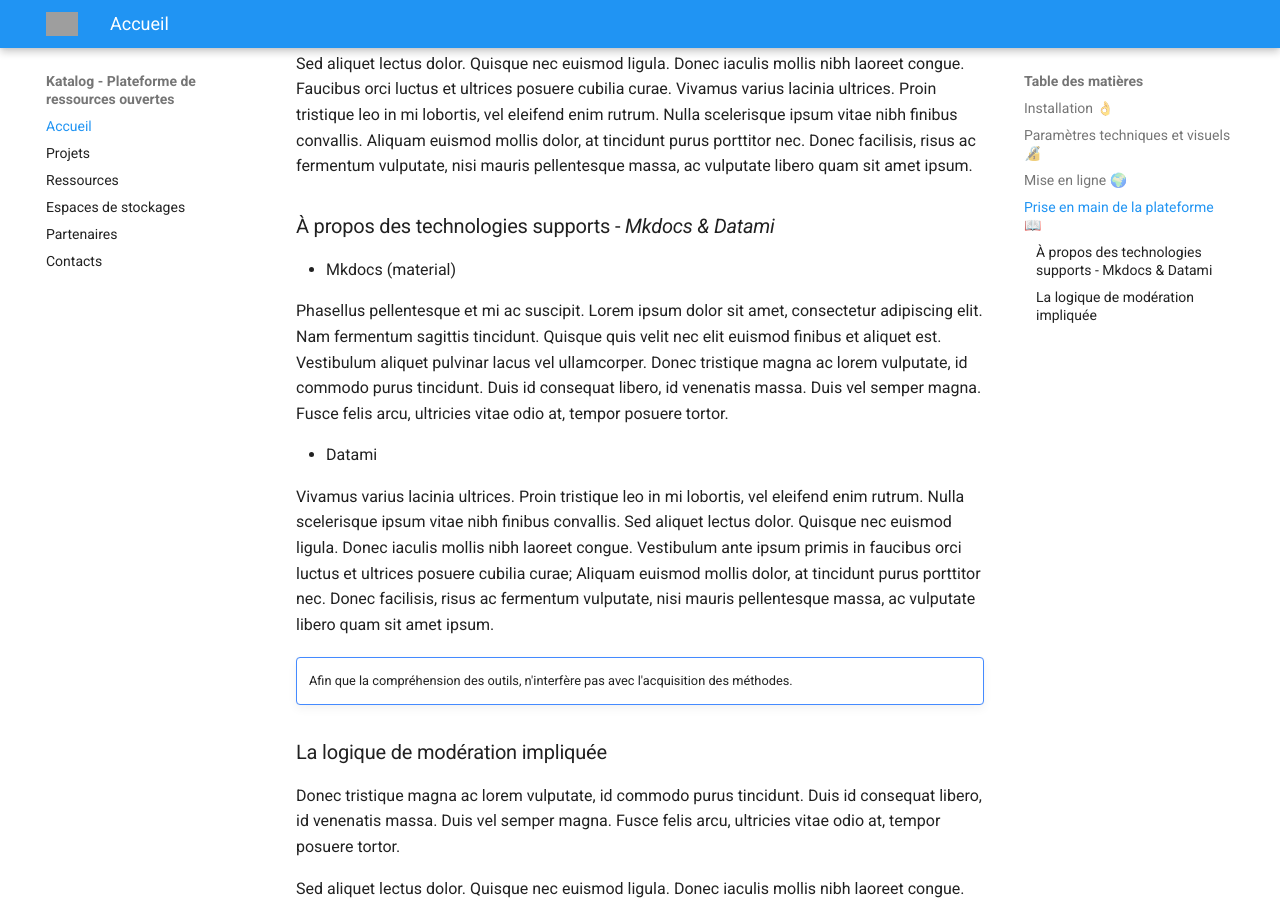
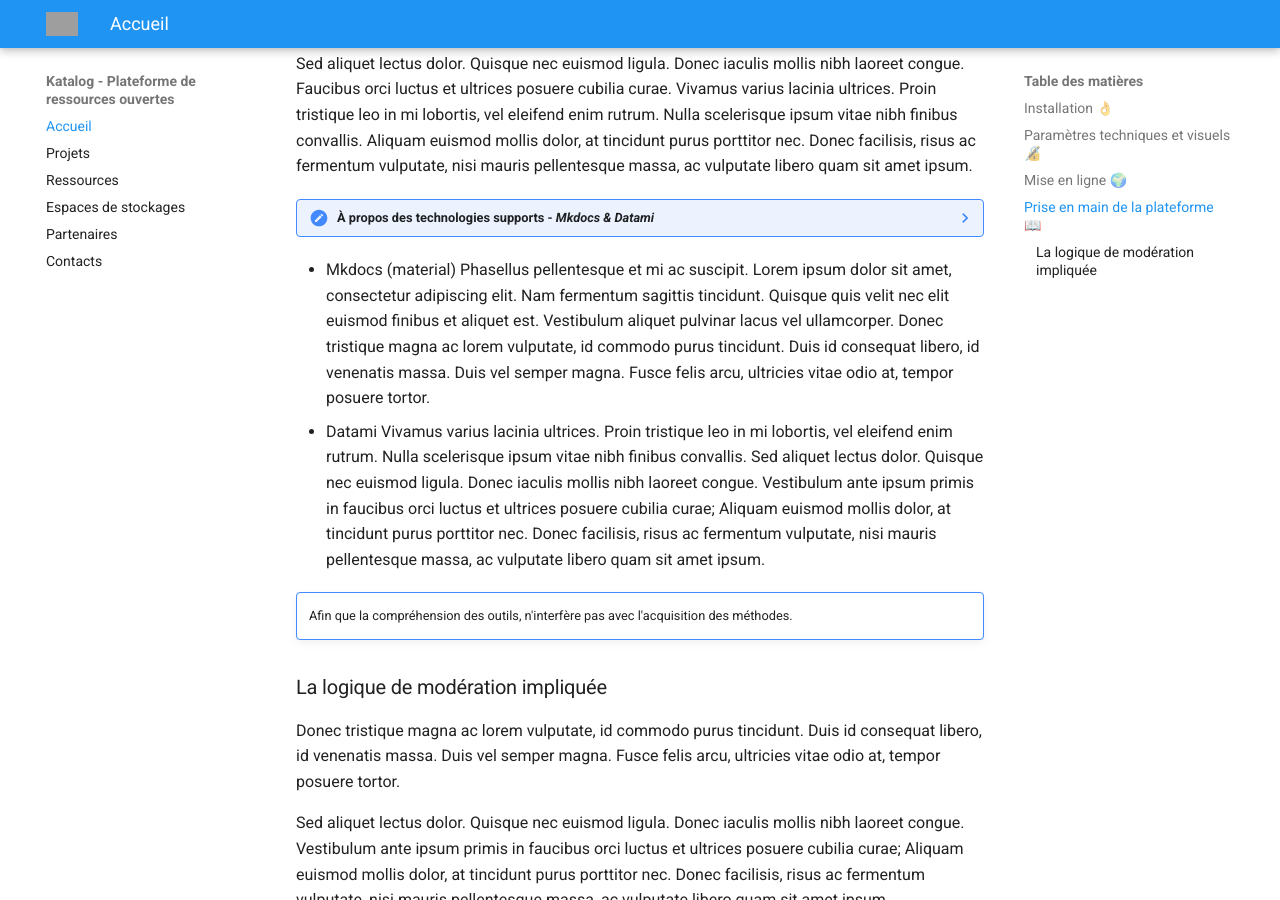
Before and after one commit to Konsilion/katalog-template, an MkDocs documentation site: the page built from docs/index.md, in a window 1280 px wide and 900 px high, scrolled down 1430 px. Built offline with MkDocs 1.6.1 and Material for MkDocs 9.7.7, drawn with Linux system fonts in a browser that asks for light colours; part of the change alters nothing that is shown; grey boxes are pictures that could not be loaded.

Commit message:
Update index.md

```diff
--- a/docs/index.md
+++ b/docs/index.md
@@ -42,18 +42,13 @@ In placerat suscipit ante, sed commodo arcu congue non. Donec nec iaculis odio.
    Ut pharetra mi nec placerat euismod. Aliquam sollicitudin justo consequat, fringilla magna eget, porta velit. Sed aliquet lectus dolor. Quisque nec euismod ligula. Donec iaculis mollis nibh laoreet congue. Faucibus orci luctus et ultrices posuere cubilia curae.
    Vivamus varius lacinia ultrices. Proin tristique leo in mi lobortis, vel eleifend enim rutrum. Nulla scelerisque ipsum vitae nibh finibus convallis. Aliquam euismod mollis dolor, at tincidunt purus porttitor nec. Donec facilisis, risus ac fermentum vulputate, nisi mauris pellentesque massa, ac vulputate libero quam sit amet ipsum.
 
+??? note "À propos des technologies supports - *Mkdocs & Datami*"
 
-
-### À propos des technologies supports - *Mkdocs & Datami*
-
-* Mkdocs (material)
-
-Phasellus pellentesque et mi ac suscipit. Lorem ipsum dolor sit amet, consectetur adipiscing elit. Nam fermentum sagittis tincidunt. Quisque quis velit nec elit euismod finibus et aliquet est. Vestibulum aliquet pulvinar lacus vel ullamcorper. Donec tristique magna ac lorem vulputate, id commodo purus tincidunt. Duis id consequat libero, id venenatis massa. Duis vel semper magna. Fusce felis arcu, ultricies vitae odio at, tempor posuere tortor.
-
-* Datami
-
-Vivamus varius lacinia ultrices. Proin tristique leo in mi lobortis, vel eleifend enim rutrum. Nulla scelerisque ipsum vitae nibh finibus convallis.
-Sed aliquet lectus dolor. Quisque nec euismod ligula. Donec iaculis mollis nibh laoreet congue. Vestibulum ante ipsum primis in faucibus orci luctus et ultrices posuere cubilia curae; Aliquam euismod mollis dolor, at tincidunt purus porttitor nec. Donec facilisis, risus ac fermentum vulputate, nisi mauris pellentesque massa, ac vulputate libero quam sit amet ipsum.
+   * Mkdocs (material)
+   Phasellus pellentesque et mi ac suscipit. Lorem ipsum dolor sit amet, consectetur adipiscing elit. Nam fermentum sagittis tincidunt. Quisque quis velit nec elit euismod finibus et aliquet est. Vestibulum aliquet pulvinar lacus vel ullamcorper. Donec tristique magna ac lorem vulputate, id commodo purus tincidunt. Duis id consequat libero, id venenatis massa. Duis vel semper magna. Fusce felis arcu, ultricies vitae odio at, tempor posuere tortor.
+   * Datami
+   Vivamus varius lacinia ultrices. Proin tristique leo in mi lobortis, vel eleifend enim rutrum. Nulla scelerisque ipsum vitae nibh finibus convallis.
+   Sed aliquet lectus dolor. Quisque nec euismod ligula. Donec iaculis mollis nibh laoreet congue. Vestibulum ante ipsum primis in faucibus orci luctus et ultrices posuere cubilia curae; Aliquam euismod mollis dolor, at tincidunt purus porttitor nec. Donec facilisis, risus ac fermentum vulputate, nisi mauris pellentesque massa, ac vulputate libero quam sit amet ipsum.
 
 
 !!! note ""
```
